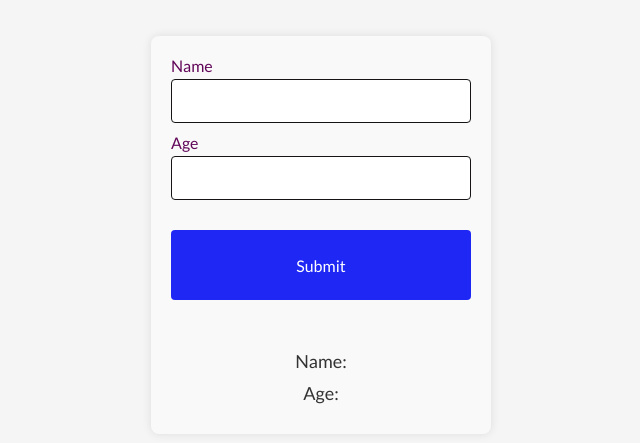
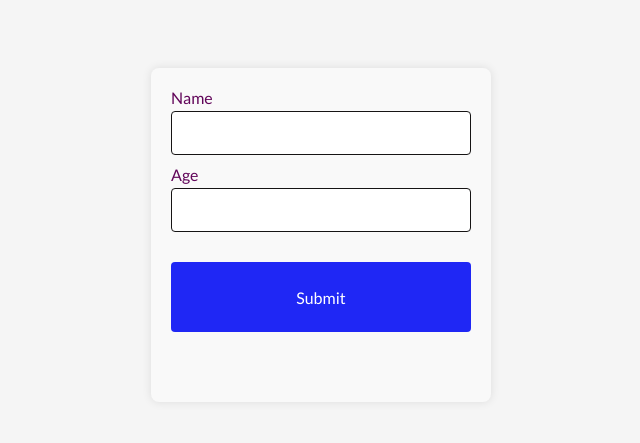
Before and after one commit to YuliiaSydorenko/FE_React_TS, a React (Vite) app: page / in a window 1280 px wide. Shown: the part 165-608 px from the top of the page, without its empty margins (319-959 px from the left). Built offline with nearby package versions, Linux system fonts and the light colour scheme.

Commit message:
появляющиеся блоки

```diff
--- a/src/Homeworks/Homework09/homework09.tsx
+++ b/src/Homeworks/Homework09/homework09.tsx
@@ -39,8 +39,8 @@ const Homework09: React.FC = () => {
         />
         <Button onClick={handleSubmit} />
         <ResultWrapper>
-          <div>Name: {submittedName}</div>
-          <div>Age: {submittedAge}</div>
+          {submittedName && <div>Name: {submittedName}</div>}
+          {submittedAge && <div>Age: {submittedAge}</div>}
         </ResultWrapper>
       </InputsContainer>
     </HomeworkWrapper>
```
Also changed, not shown: src/Homeworks/Homework09/Button.tsx (deleted, +0 -16 lines), src/Homeworks/Homework09/Input.tsx (deleted, +0 -25 lines).
